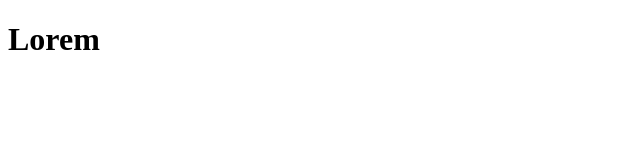
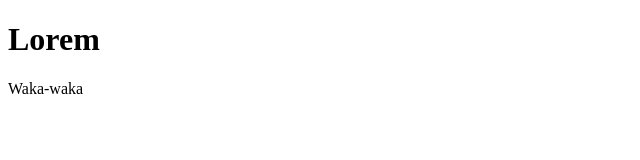
Before and after one commit to prodigalp/vendo, a plain HTML site: page index.html in a window 1280 px wide. Shown: the full height of the page, 0-640 px from the left. Drawn offline with Linux system fonts and the light colour scheme.

Commit message:
Added waka-waka text in index main

```diff
--- a/index.html
+++ b/index.html
@@ -10,6 +10,7 @@
     <body>
         <main id="wrapper">
             <h1>Lorem</h1>
+            <p>Waka-waka</p>
         </main>
 
     <script src="./script.js"></script>
```
